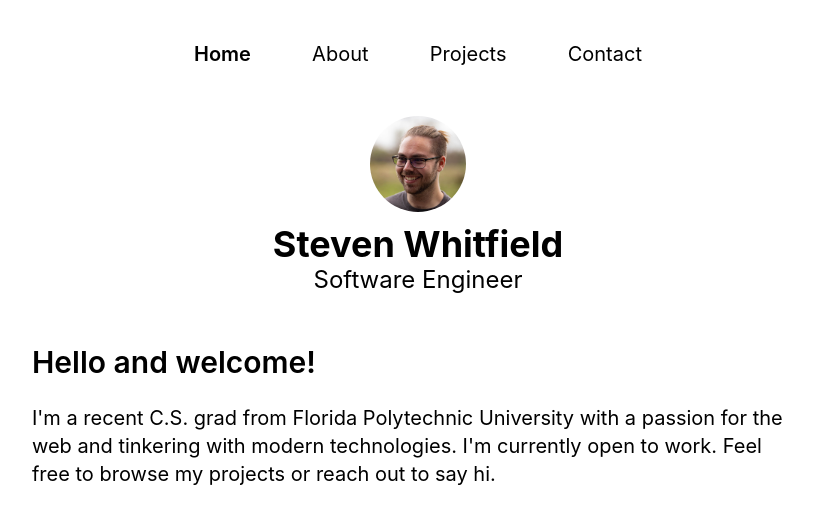
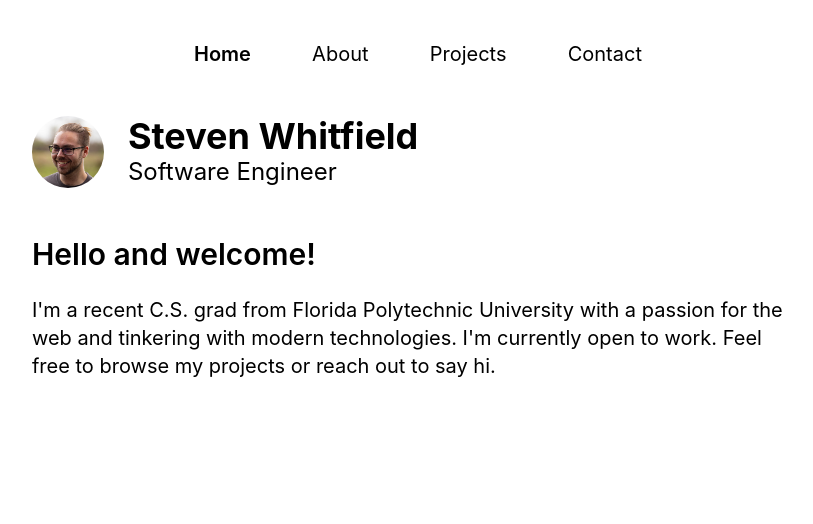
Before and after one commit to stevmwhitfield/stevenwhitfield.dev, a Next.js app: page / in a window 1280 px wide. Shown: the top 524 px of the page, without its empty margins (222-1035 px from the left). Built offline with nearby package versions, Linux system fonts and the light colour scheme; what @catppuccin/tailwindcss would draw is missing.

Commit message:
Adjust flexbox for home header

```diff
--- a/src/app/page.tsx
+++ b/src/app/page.tsx
@@ -9,16 +9,16 @@ export const metadata = {
 const Home = () => {
   return (
     <>
-      <header className='flex flex-col items-center'>
+      <header className='flex flex-col sm:flex-row sm:items-center sm:gap-6'>
         <Image
           src={'/Steven_Whitfield.jpg'}
           alt={'A photo of Steven Whitfield'}
           title={'Steven Whitfield'}
-          width={96}
-          height={96}
+          width={72}
+          height={72}
           className='rounded-full'
         />
-        <div className='pt-3 text-center'>
+        <div className='pt-3 sm:pt-0'>
           <h1 className='text-4xl font-bold text-primary'>Steven Whitfield</h1>
           <h2 className='text-2xl text-subtext'>Software Engineer</h2>
         </div>
```
